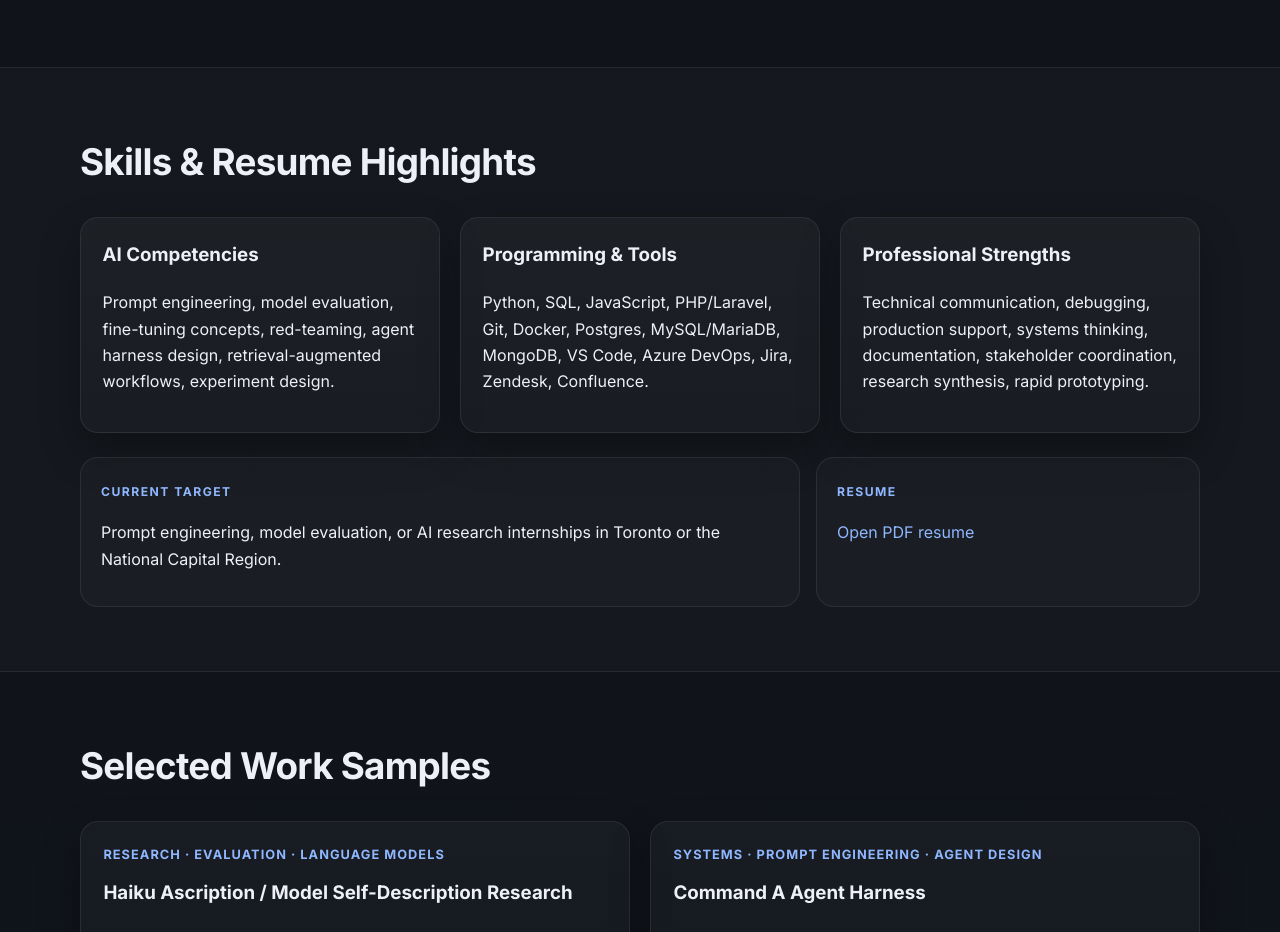
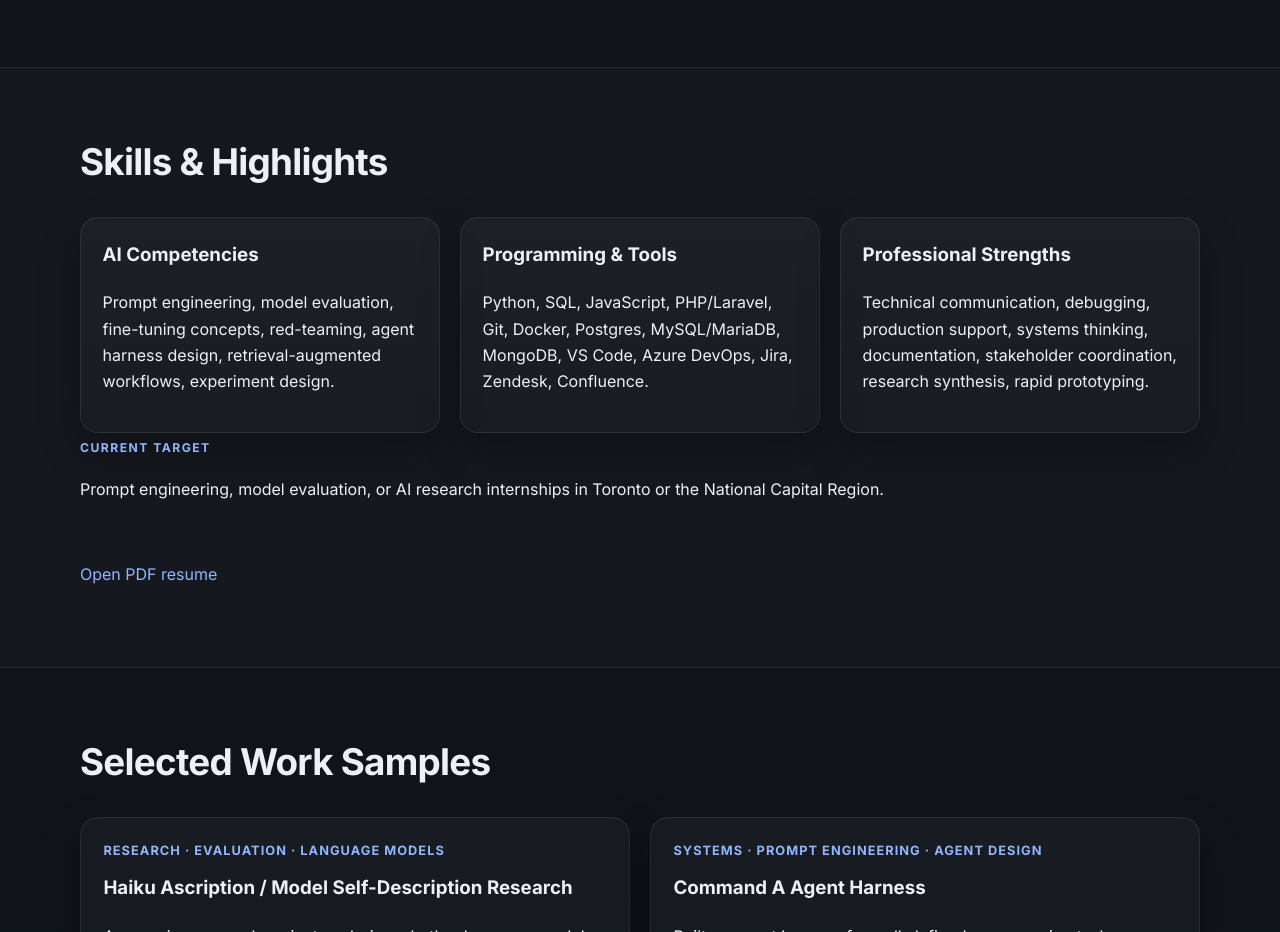
Before and after one commit to CaraOuellette/portfolio, a plain HTML site: page index.html in a window 1280 px wide. Shown: the part 1260-2192 px from the top of the page. Drawn offline with Linux system fonts and the light colour scheme.

Commit message:
Update resume link and section headings in index.html

```diff
--- a/index.html
+++ b/index.html
@@ -36,7 +36,7 @@
             intersection of practical systems-building and close attention to how language models think, behave, and present themselves.
           </p>
           <div class="hero-actions">
-            <a class="button primary" href="rESUME_FIXED.pdf" target="_blank" rel="noopener">View Resume</a>
+            <a class="button primary" href="Resume.pdf" target="_blank" rel="noopener">View Resume</a>
             <a class="button" href="https://github.com/CaraOuellette" target="_blank" rel="noopener">GitHub</a>
             <a class="button" href="https://timetopivot.substack.com" target="_blank" rel="noopener">Substack</a>
           </div>
@@ -74,7 +74,7 @@
 
     <section id="skills" class="section alt">
       <div class="container">
-        <h2>Skills &amp; Resume Highlights</h2>
+        <h2>Skills &amp;  Highlights</h2>
         <div class="grid three">
           <article class="card">
             <h3>AI Competencies</h3>
@@ -90,14 +90,14 @@
           </article>
         </div>
 
-        <div class="resume-strip">
+        <div class="-strip">
           <div>
             <span class="label">Current target</span>
             <p>Prompt engineering, model evaluation, or AI research internships in Toronto or the National Capital Region.</p>
           </div>
           <div>
-            <span class="label">Resume</span>
-            <p><a href="rESUME_FIXED.pdf" target="_blank" rel="noopener">Open PDF resume</a></p>
+            <span class="label"></span>
+            <p><a href="Resume.pdf" target="_blank" rel="noopener">Open PDF resume</a></p>
           </div>
         </div>
       </div>
```
